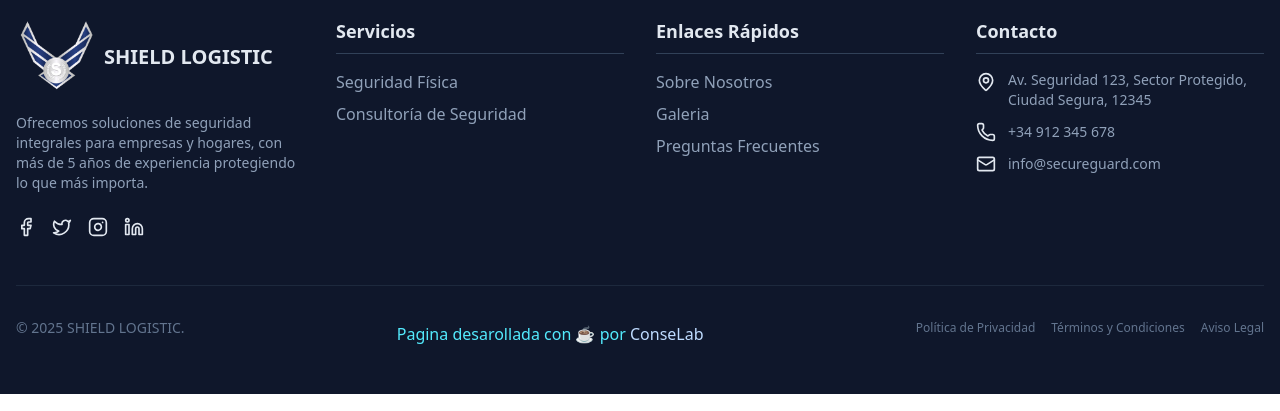
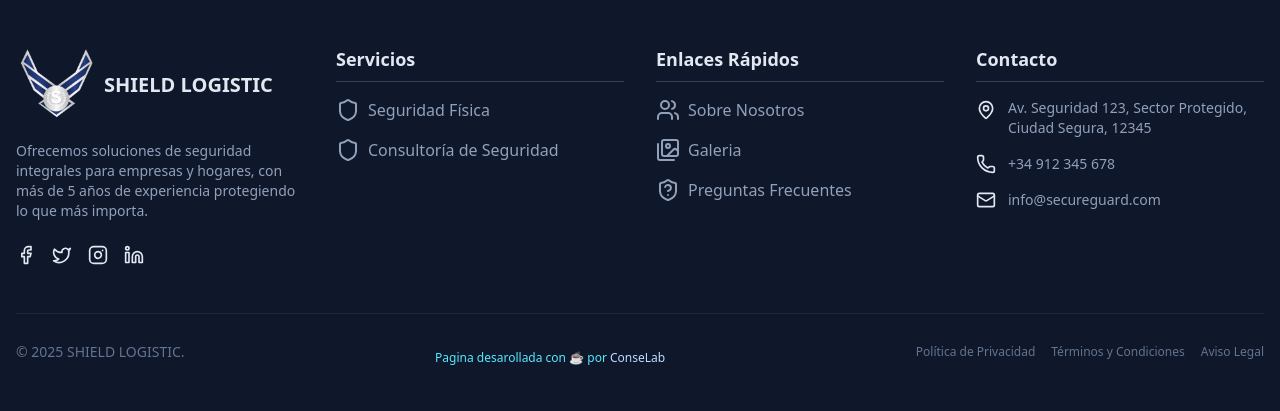
Before and after one commit to Reznov01/shieldLogistic, a React (Vite) app: page / in a window 1280 px wide. Shown: the part 5799-6210 px from the top of the page. Built offline with nearby package versions, Linux system fonts and the light colour scheme.

Commit message:
add motion home page

```diff
--- a/index.html
+++ b/index.html
@@ -8,6 +8,11 @@
       property="og:description"
       content="Expertos en seguridad privada, protegiendo lo que más valoras."
     />
+    <meta
+      name="description"
+      content="Expertos en seguridad privada, protegiendo lo que más valoras."
+    />
+
     <meta property="og:image" content="https://i.imgur.com/lK5S4eR.png" />
     <meta property="og:image:alt" content="Logo de SHIELD LOGISTIC" />
     <meta property="og:url" content="https://shield-logistic.vercel.app/" />
--- a/src/components/footer/Footer.jsx
+++ b/src/components/footer/Footer.jsx
@@ -3,11 +3,15 @@ import {
   Phone,
   Mail,
   MapPin,
+  Users,
+  ShieldQuestion,
+  Images,
   Facebook,
   Twitter,
   Instagram,
   Linkedin,
 } from "lucide-react";
+import { Link } from "react-router-dom";
 
 const links = [
   { name: "Sobre Nosotros", url: "sobre-nosotros" },
@@ -60,13 +64,16 @@ export default function Footer() {
             <h3 className="text-lg font-semibold border-b border-slate-700 pb-2">
               Servicios
             </h3>
-            <ul className="space-y-2">
+            <ul className="space-y-4">
               <li>
                 <a
                   href="cotizacion"
                   className="text-slate-400 hover:text-blue-300 transition-colors"
                 >
-                  Seguridad Física
+                  <div className="flex gap-2">
+                    <Shield />
+                    Seguridad Física
+                  </div>
                 </a>
               </li>
               <li>
@@ -74,7 +81,10 @@ export default function Footer() {
                   href="cotizacion"
                   className="text-slate-400 hover:text-blue-300 transition-colors"
                 >
-                  Consultoría de Seguridad
+                  <div className="flex gap-2">
+                    <Shield />
+                    Consultoría de Seguridad
+                  </div>
                 </a>
               </li>
             </ul>
@@ -85,17 +95,41 @@ export default function Footer() {
             <h3 className="text-lg font-semibold border-b border-slate-700 pb-2">
               Enlaces Rápidos
             </h3>
-            <ul className="space-y-2">
-              {links.map((link, index) => (
-                <li key={index}>
-                  <a
-                    href={link.url}
-                    className="text-slate-400 hover:text-blue-300 transition-colors"
-                  >
-                    {link.name}
-                  </a>
-                </li>
-              ))}
+            <ul className="space-y-4">
+              <li>
+                <Link
+                  to={"sobre-nosotros"}
+                  className="text-slate-400 hover:text-blue-300 transition-colors"
+                >
+                  <div className="flex gap-2">
+                    <Users />
+                    Sobre Nosotros
+                  </div>
+                </Link>
+              </li>
+              <li>
+                <Link
+                  to={"galeria"}
+                  className="text-slate-400 hover:text-blue-300 transition-colors"
+                >
+                  <div className="flex gap-2">
+                    {" "}
+                    <Images />
+                    Galeria
+                  </div>
+                </Link>
+              </li>
+              <li>
+                <Link
+                  to={"faq"}
+                  className="text-slate-400 hover:text-blue-300 transition-colors"
+                >
+                  <div className="flex gap-2">
+                    <ShieldQuestion />
+                    Preguntas Frecuentes
+                  </div>
+                </Link>
+              </li>
             </ul>
           </div>
 
@@ -104,7 +138,7 @@ export default function Footer() {
             <h3 className="text-lg font-semibold border-b border-slate-700 pb-2">
               Contacto
             </h3>
-            <ul className="space-y-3">
+            <ul className="space-y-4">
               {/* Dirección - Abre Google Maps */}
               <li className="flex items-start gap-3">
                 <MapPin className="h-5 w-5 text-primary shrink-0 mt-0.5" />
@@ -148,7 +182,7 @@ export default function Footer() {
           <p className="text-sm text-slate-500">
             &copy; {new Date().getFullYear()} SHIELD LOGISTIC.
           </p>
-          <p className="text-cyan-300 mt-3">
+          <p className="text-xs text-cyan-300 mt-3">
             Pagina desarollada con ☕ por{" "}
             <span className="text-amber-300 md:text-blue-200 hover:text-amber-300 cursor-pointer transition-colors">
               <a href="https://conseportafolio.netlify.app/" target="_blank">
--- a/src/components/nosotros/CardUniforme.jsx
+++ b/src/components/nosotros/CardUniforme.jsx
@@ -1,6 +1,6 @@
 export default function CardUniforme({ image, title, description }) {
   return (
-    <div className="max-w-sm w-full bg-gray-100 rounded-lg shadow-lg overflow-hidden">
+    <div className="max-w-sm w-full bg-gray-100 rounded-lg shadow-lg overflow-hidden min-h-[530px]">
       <div className="w-full h-[350px]">
         <img
           src={image}
--- a/src/components/nosotros/Mision.jsx
+++ b/src/components/nosotros/Mision.jsx
@@ -1,8 +1,9 @@
 import shieldVideo from "../../assets/video/shieldVideo.mp4";
 import { Link } from "react-router-dom";
+import { motion } from "motion/react";
 export default function Mision() {
   return (
-    <section className="w-screen min-h-screen flex flex-col bg-[#f3f4f6] relative">
+    <section className="w-screen min-h-screen flex flex-col bg-[#f3f4f6] relative overflow-hidden">
       <div className="mx-auto w-[90%] sm:w-[95%] 2xl:w-[80%]  flex flex-col lg:flex-row h-1/2 p-5 sm:p-10">
         <div className="lg:w-1/2 mb-6 sm:mb-0">
           <div className="pt-8">
@@ -53,7 +54,13 @@ export default function Mision() {
       </div>
 
       <div className="w-[90%] sm:w-[95%] 2xl:w-[80%]  mx-auto flex flex-col sm:flex-row gap-10 p-5 sm:p-10 flex-wrap lg:flex-nowrap">
-        <div className="w-full  lg:w-1/3">
+        <motion.div
+          className="w-full  lg:w-1/3"
+          initial={{ opacity: 0, translateY: 100 }}
+          whileInView={{ opacity: 1, translateY: 0 }}
+          transition={{ duration: 0.7 }}
+          viewport={{ once: true }}
+        >
           <div className="p-10 bg-gray-900 text-blue-50 border shadow-lg rounded-lg min-h-[320px]">
             <p className="text-2xl font-bold text-amber-300">Nuestra Misíon</p>
             <p className="mt-3">
@@ -62,8 +69,14 @@ export default function Mision() {
               estándares de calidad y servicio.
             </p>
           </div>
-        </div>
-        <div className="w-full lg:w-1/3">
+        </motion.div>
+        <motion.div
+          className="w-full lg:w-1/3"
+          initial={{ opacity: 0, translateY: 100 }}
+          whileInView={{ opacity: 1, translateY: 0 }}
+          transition={{ duration: 0.5, delay: 0.1 }}
+          viewport={{ once: true }}
+        >
           <div className="p-10 bg-gray-900 text-blue-50 border shadow-lg rounded-lg min-h-[320px]">
             <p className="text-2xl font-bold text-amber-300">Nuestra Visión</p>
             <p className="mt-3">
@@ -72,8 +85,14 @@ export default function Mision() {
               con la satisfacción del cliente.
             </p>
           </div>
-        </div>
-        <div className="w-full lg:w-1/3">
+        </motion.div>
+        <motion.div
+          className="w-full lg:w-1/3"
+          initial={{ opacity: 0, translateY: 100 }}
+          whileInView={{ opacity: 1, translateY: 0 }}
+          transition={{ duration: 0.5, delay: 0.2 }}
+          viewport={{ once: true }}
+        >
           <div className="p-10 bg-gray-900 text-blue-50 border shadow-lg rounded-lg min-h-[320px]">
             <p className="text-2xl font-bold text-amber-300">
               Nuestros Valores
@@ -84,7 +103,7 @@ export default function Mision() {
               acciones decisiones.
             </p>
           </div>
-        </div>
+        </motion.div>
       </div>
     </section>
   );
--- a/src/components/nosotros/Nosotros.jsx
+++ b/src/components/nosotros/Nosotros.jsx
@@ -4,6 +4,7 @@ import CardUniforme from "./CardUniforme";
 import galaU from "../../assets/img/galaU.webp";
 import comandoU from "../../assets/img/comandoU.webp";
 import avatar from "../../assets/img/avatar.webp";
+import { motion } from "motion/react";
 
 export default function Nosotros() {
   return (
@@ -24,21 +25,42 @@ export default function Nosotros() {
           </p>
         </div>
         <div className="flex flex-col flex-wrap gap-10 sm:flex-row sm:space-x-4 justify-center mt-10 space-y-4 sm:space-y-0">
+          <motion.div
+            initial={{ translateX: "-100px", opacity: 0 }}
+            whileInView={{ opacity: 1, translateX: "0" }}
+            transition={{ duration: 0.5 }}
+            viewport={{ once: true }} // Solo se anima una vez
+          >
             <CardUniforme
               image={galaU}
               title="Uniforme de Gala"
               description="Nuestro uniforme de gala consta de un traje completo color azul marino, con corbata roja, camisa blanca y zapatos negros."
             />
+          </motion.div>
+          <motion.div
+            initial={{ opacity: 0, y: 50 }}
+            whileInView={{ opacity: 1, y: 0 }}
+            transition={{ duration: 0.5 }}
+            viewport={{ once: true }}
+          >
             <CardUniforme
               image={comandoU}
               title="Uniforme de Comando"
               description="El uniforme de comando incluye una playera de manga larga, uniforme azul marino, pantalón color camello y botas negras de comando."
             />
+          </motion.div>
+          <motion.div
+            initial={{ translateX: "100px", opacity: 0 }}
+            whileInView={{ opacity: 1, translateX: "0" }}
+            transition={{ duration: 0.5 }}
+            viewport={{ once: true }}
+          >
             <CardUniforme
               image={avatar}
               title="Uniforme de Recepcionista"
               description="El uniforme de secretaria consiste en un traje de mujer color azul oscuro, camisa blanca y mascada."
             />
+          </motion.div>
         </div>
       </div>
     </section>
--- a/src/components/servicios/Servicios.jsx
+++ b/src/components/servicios/Servicios.jsx
@@ -1,4 +1,5 @@
-import { Link, Links } from "react-router-dom";
+import { Link } from "react-router-dom";
+import { motion } from "motion/react";
 import serviciosLayer from "../../assets/layers/SectionLayer.svg";
 import { TbShieldStar } from "react-icons/tb";
 import servicios from "../../assets/img/lobi.webp";
@@ -42,7 +43,15 @@ export default function Servicios() {
               ].map((item, index) => (
                 <div key={index} className="flex items-center gap-3">
                   <TbShieldStar className="text-4xl text-blue-700" />
-                  <p className="sm:text-lg">{item}</p>
+                  <motion.p
+                    className="sm:text-lg"
+                    initial={{ opacity: 0 }}
+                    whileInView={{ opacity: 1 }}
+                    transition={{ duration: 0.5 }}
+                    viewport={{ once: true }} // Evita que se repita la animación
+                  >
+                    {item}
+                  </motion.p>
                 </div>
               ))}
             </div>
```
Lines whose indentation alone changed are shown as unchanged.
